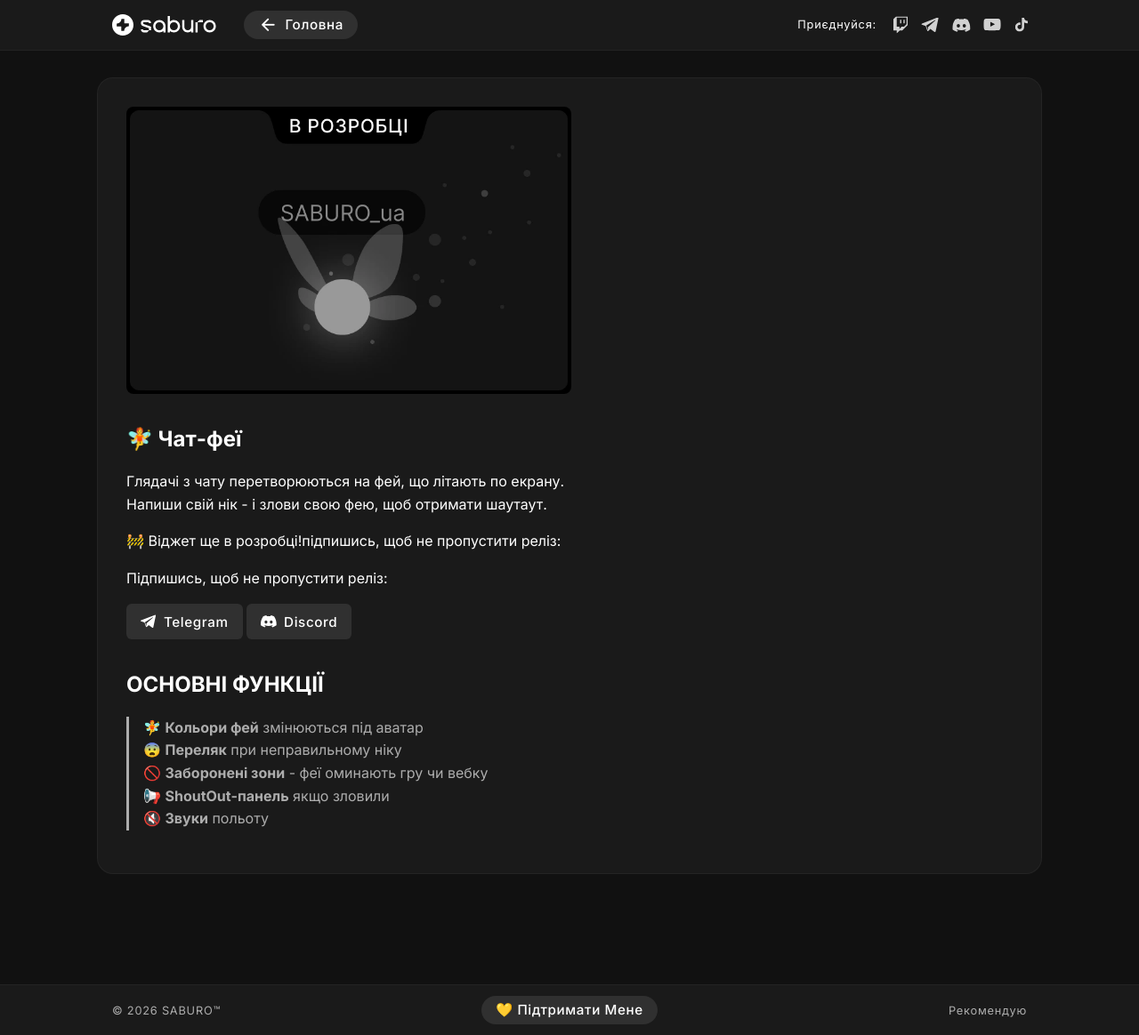
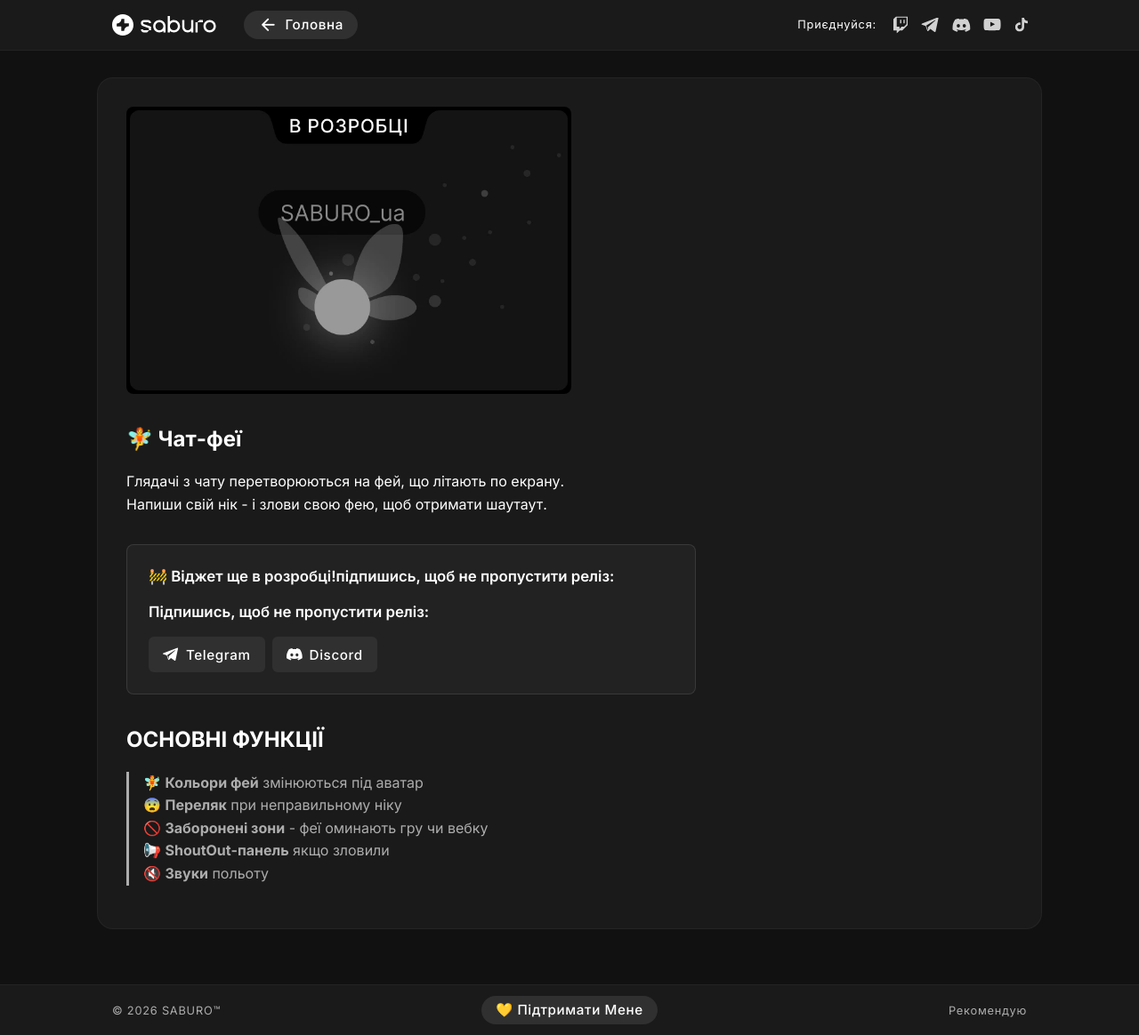
Before and after one commit to iamsaburo/iamsaburo.github.io, a Jekyll site: the page built from _blocks/2026-11-13-chat-feyi.md, in a window 1280 px wide and 1164 px high. Shown: the whole window at 89% size. Built offline with Jekyll 4.4.1, drawn with Linux system fonts in a browser that asks for light colours.

Commit message:
Update _blocks/2026-11-13-chat-feyi.md (via Pages CMS)

```diff
--- a/_blocks/2026-11-13-chat-feyi.md
+++ b/_blocks/2026-11-13-chat-feyi.md
@@ -11,6 +11,12 @@ categories:
   - YouTube
 embed_max_width: 500px
 ---
+<style>
+.wip-cta{background:var(--sur2);border:1px solid rgba(255,255,255,.1);border-radius:8px;padding:1.5rem;margin:2rem 0 1.5rem;max-width:min(640px,100%)}
+.wip-cta .cta-title{margin:0 0 1rem;font-size:1.05rem;font-weight:600;line-height:1.4}
+.wip-cta .cta-buttons{display:flex;flex-wrap:wrap;gap:.5rem}
+</style>
+
 <img src="webp/chat-fairies.webp" alt="Чат-феї" style="max-width:100%;border-radius:8px;display:block;">
 
 ## 🧚 Чат-феї
```
